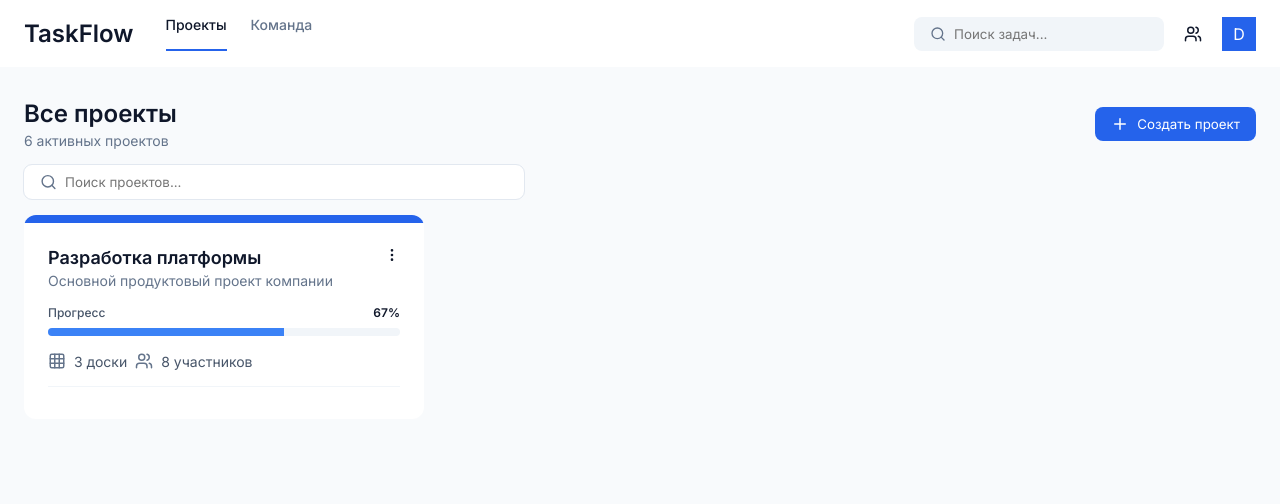
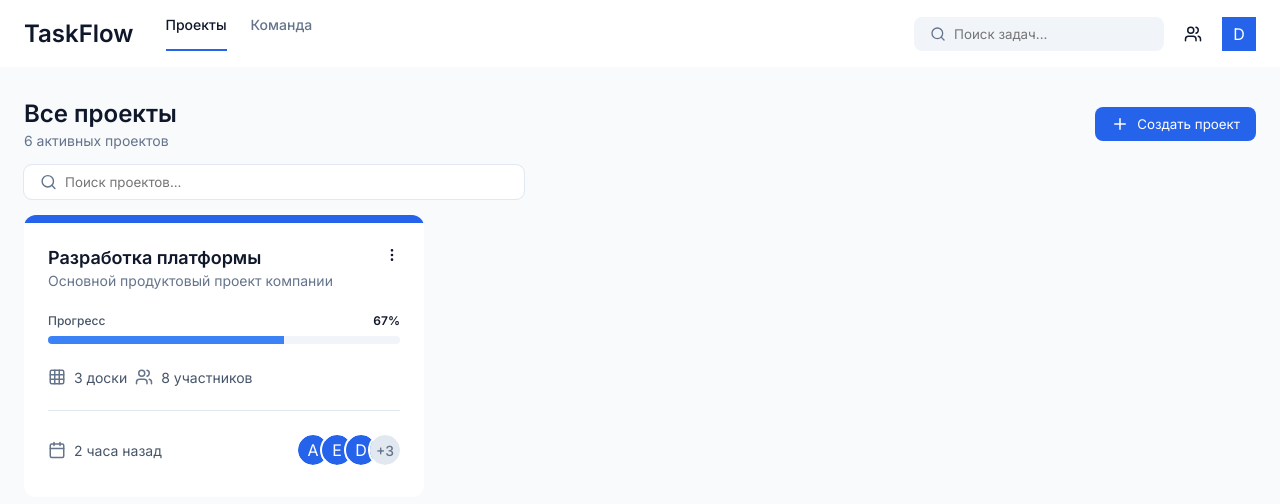
Before and after one commit to DimaJun/taskflow, a Next.js app: page /projects in a window 1280 px wide. Shown: the top 504 px of the page. Built offline with nearby package versions, Linux system fonts and the light colour scheme.

Commit message:
added: AvatarList ui; updated: ProjectCard ui;

```diff
--- a/next.config.ts
+++ b/next.config.ts
@@ -1,9 +1,12 @@
-import type { NextConfig } from "next";
+import type { NextConfig } from 'next';
 
 const nextConfig: NextConfig = {
-  /* config options here */
-  reactCompiler: true,
-  devIndicators: false,
+	/* config options here */
+	reactCompiler: true,
+	devIndicators: false,
+	images: {
+		remotePatterns: [{ hostname: 'encrypted-tbn0.gstatic.com', protocol: 'https' }],
+	},
 };
 
 export default nextConfig;
--- a/src/entities/Project/ui/ProjectCard/ProjectCard.module.scss
+++ b/src/entities/Project/ui/ProjectCard/ProjectCard.module.scss
@@ -8,7 +8,7 @@
 
   display: flex;
   flex-direction: column;
-  gap: var(--indent-16);
+  gap: var(--indent-24);
 }
 
 .topBorder {
@@ -48,7 +48,8 @@
 }
 
 .boards,
-.participants {
+.participants,
+.activity {
   display: flex;
   align-items: center;
   gap: var(--indent-8);
@@ -63,5 +64,11 @@
 .divider {
   width: 100%;
   height: 1px;
-  background-color: var(--progress-track);
+  background-color: var(--input-outline);
 }
+
+.bottom {
+  display: flex;
+  justify-content: space-between;
+  align-items: center;
+}
--- a/src/entities/Project/ui/ProjectCard/ProjectCard.tsx
+++ b/src/entities/Project/ui/ProjectCard/ProjectCard.tsx
@@ -1,7 +1,35 @@
 import s from './ProjectCard.module.scss';
 import { Button } from '@/shared/ui/Button';
-import { EllipsisVertical, Grid3x3, Users } from 'lucide-react';
+import { EllipsisVertical, Grid3x3, Users, Calendar } from 'lucide-react';
 import { Progress } from '@/shared/ui/Progress';
+import { AvatarList } from '@/shared/ui/Avatar';
+
+const mockUsers = [
+	{
+		id: crypto.randomUUID(),
+		fullName: 'Anna Maria',
+	},
+	{
+		id: crypto.randomUUID(),
+		fullName: 'Eva Maria',
+	},
+	{
+		id: crypto.randomUUID(),
+		fullName: 'Dima Gang',
+	},
+	{
+		id: crypto.randomUUID(),
+		fullName: 'Guf Alexey',
+	},
+	{
+		id: crypto.randomUUID(),
+		fullName: 'Vlad Koval',
+	},
+	{
+		id: crypto.randomUUID(),
+		fullName: 'Yurii Gaf',
+	},
+];
 
 export function ProjectCard() {
 	return (
@@ -38,6 +66,16 @@ export function ProjectCard() {
 				</p>
 			</div>
 			<div className={s.divider} />
+			<div className={s.bottom}>
+				<p className={s.activity}>
+					<Calendar
+						className={s.icon}
+						size={18}
+					/>
+					2 часа назад
+				</p>
+				<AvatarList users={mockUsers} />
+			</div>
 		</div>
 	);
 }
--- a/src/shared/ui/Avatar/Avatar.module.scss
+++ b/src/shared/ui/Avatar/Avatar.module.scss
@@ -1,5 +1,6 @@
 .Image {
   background-color: var(--color-accent);
+  color: var(--color-white);
 
   display: flex;
   justify-content: center;
--- a/src/shared/ui/Avatar/Avatar.tsx
+++ b/src/shared/ui/Avatar/Avatar.tsx
@@ -11,7 +11,7 @@ interface Props {
 }
 
 export function Avatar(props: Props) {
-	const { className = '', src, fullName, rounded = false, size = 50 } = props;
+	const { className = '', src, fullName, rounded = false, size = 30 } = props;
 
 	const firstLetter = fullName.trim().split(/\s+/)[0]?.charAt(0)?.toUpperCase();
 
--- /dev/null
+++ b/src/shared/ui/Avatar/AvatarList/AvatarList.module.scss
@@ -0,0 +1,24 @@
+.list {
+  display: flex;
+  align-items: center;
+}
+
+.avatar {
+  outline: 2px solid var(--color-white);
+  &:not(:first-child) {
+    margin-left: -6px;
+  }
+}
+
+.more {
+  margin-left: -6px;
+  color: var(--color-secondary);
+  background-color: var(--input-outline);
+  font-size: var(--fs-sm);
+  font-weight: 500;
+  display: flex;
+  justify-content: center;
+  align-items: center;
+  border-radius: 50%;
+  outline: 2px solid var(--color-white);
+}
--- /dev/null
+++ b/src/shared/ui/Avatar/AvatarList/AvatarList.tsx
@@ -0,0 +1,44 @@
+import s from './AvatarList.module.scss';
+import { Avatar } from '@/shared/ui/Avatar';
+
+interface User {
+	id: string;
+	fullName: string;
+	avatar?: string;
+}
+
+interface Props {
+	users: User[];
+	max?: number;
+	size?: number;
+}
+
+export function AvatarList(props: Props) {
+	const { users, max = 3, size = 30 } = props;
+
+	const visibleUsers = users.slice(0, max);
+	const rest = users.length - max;
+
+	return (
+		<div className={s.list}>
+			{visibleUsers.map(({ id, avatar, fullName }) => (
+				<Avatar
+					key={id}
+					className={s.avatar}
+					src={avatar}
+					fullName={fullName}
+					rounded
+					size={size}
+				/>
+			))}
+			{rest > 0 && (
+				<div
+					className={s.more}
+					style={{ width: size, height: size }}
+				>
+					+{rest}
+				</div>
+			)}
+		</div>
+	);
+}
--- a/src/shared/ui/Avatar/index.ts
+++ b/src/shared/ui/Avatar/index.ts
@@ -1 +1,2 @@
 export { Avatar } from './Avatar';
+export { AvatarList } from './AvatarList/AvatarList';
```
